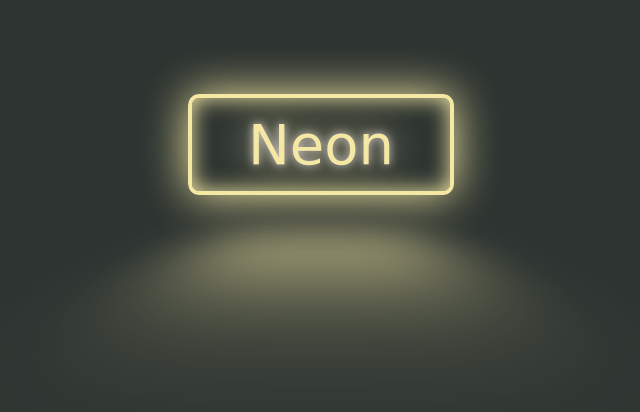
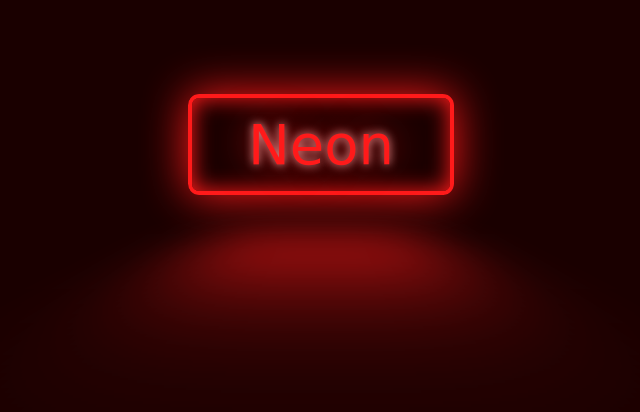
Before and after one commit to eikouji/neon-button-css-project, a plain HTML site: page index.html in a window 1280 px wide. Shown: the part 264-676 px from the top of the page, without its empty margins (319-959 px from the left). Drawn offline with Linux system fonts and the light colour scheme; a web font is replaced by a local one.

Commit message:
Update index.css
changed neon color from greenish yellow to a vibrant red.

```diff
--- a/assets/css/index.css
+++ b/assets/css/index.css
@@ -1,13 +1,11 @@
-
-
 /* font-family: 'Chonburi', cursive;
 */
 
 
 
 :root {
-    --color-neon: hsl(51, 78%, 80%);
-    --color-bg: hsl(154, 7%, 19%);
+    --color-neon: hsl(0, 100%, 55%);
+    --color-bg: hsl(0, 100%, 5%);
 }
 
 *,
@@ -39,7 +37,7 @@ body {
     border-radius: 0.20em;
 
     text-shadow:
-    0 0 0.18em hsl(0, 19%, 88%),
+    0 0 0.18em hsl(0, 100%, 80%),
     0 0 0.7em var(--color-neon);
 
     box-shadow:
```
